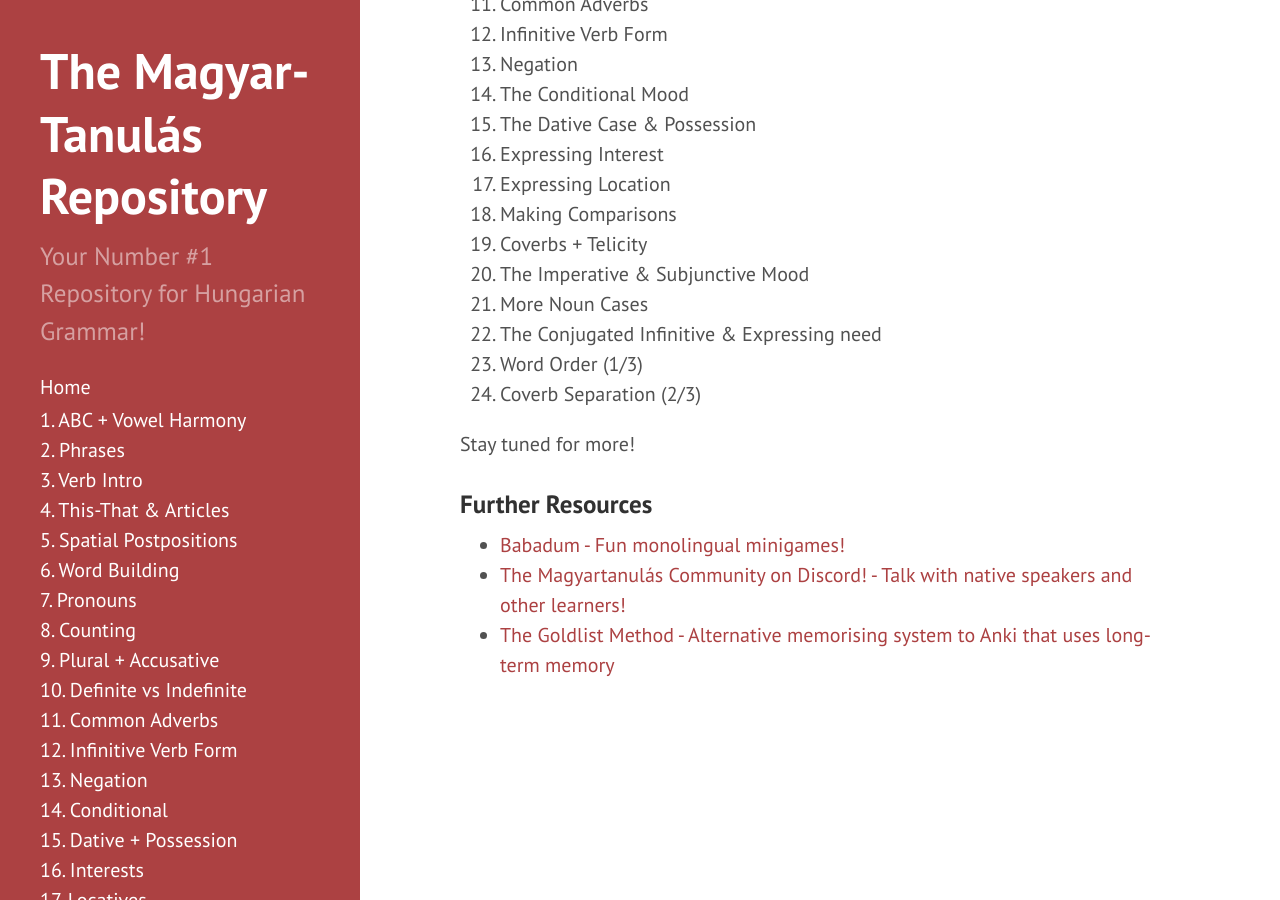
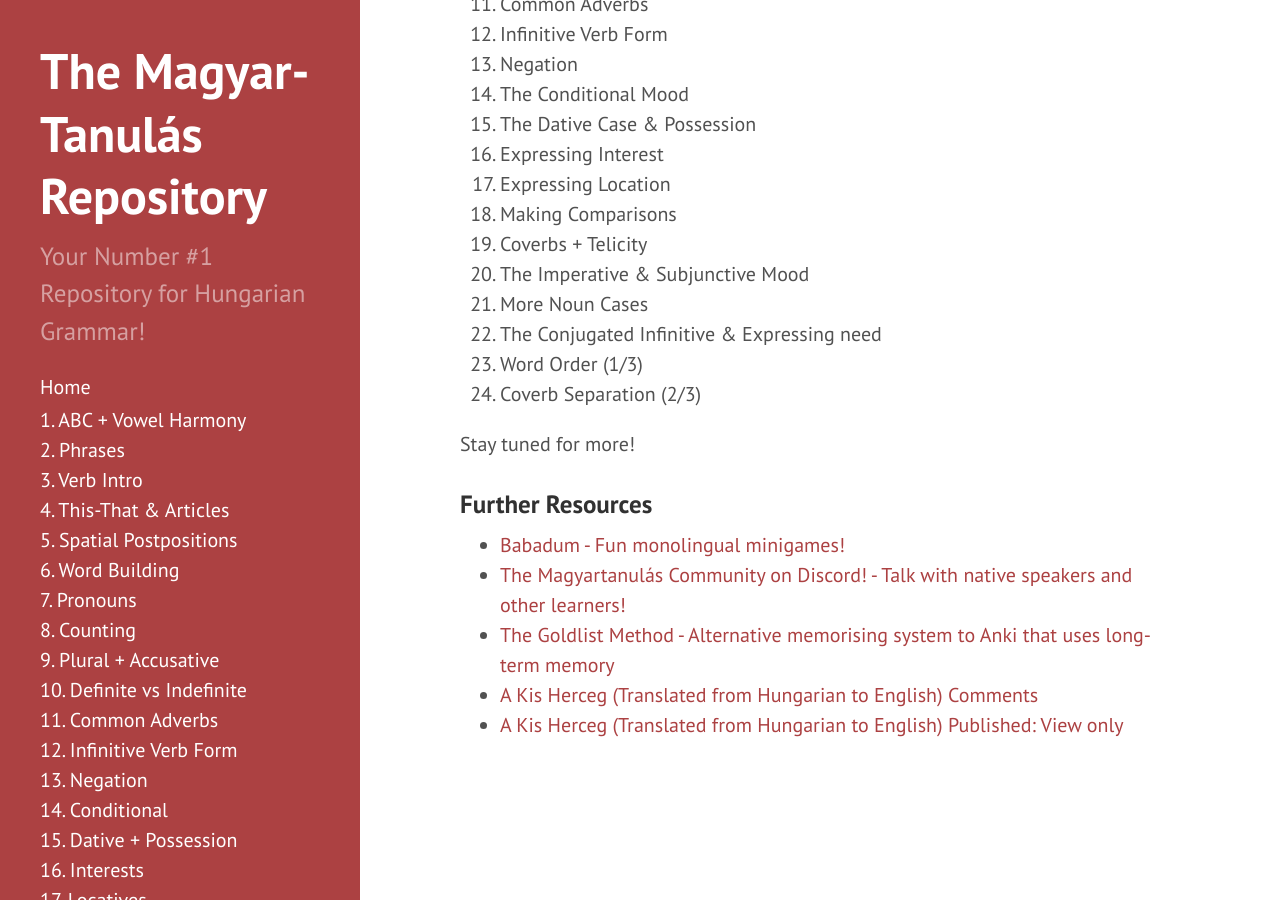
Before and after one commit to Magyartanulas/magyartanulas.github.io, a Jekyll site: the page built from _posts/2012-02-06-whats-jekyll.md, in a window 1280 px wide and 900 px high, scrolled down 1269 px. Built offline with Jekyll 4.4.1, drawn with Linux system fonts in a browser that asks for light colours; comment, search, counter and statistics services are not loaded.

Commit message:
Update 2012-02-06-whats-jekyll.md

```diff
--- a/_posts/2012-02-06-whats-jekyll.md
+++ b/_posts/2012-02-06-whats-jekyll.md
@@ -54,3 +54,5 @@ Stay tuned for more!
 * [Babadum - Fun monolingual minigames!](https://babadum.com/)
 * [The Magyartanulás Community on Discord! - Talk with native speakers and other learners!](https://discord.gg/eVPbcEc)
 * [The Goldlist Method - Alternative memorising system to Anki that uses long-term memory](https://www.youtube.com/watch?v=Ixxq8moh4pg)
+* [A Kis Herceg (Translated from Hungarian to English) Comments](https://docs.google.com/spreadsheets/d/1klT2mr61jbPe0QKcvWCd306wKieV7OO1Px9b5OnWV70/edit?usp=sharing)
+* [A Kis Herceg (Translated from Hungarian to English) Published: View only](https://docs.google.com/spreadsheets/d/e/2PACX-1vSIcCaSGyLq7O7U3lEibLbkOWAcKZOys3ybksnxxQxtAtPOUYF7jg1Mvlb3QNv8umIR3XOpgSbkfm0w/pubhtml)
```
